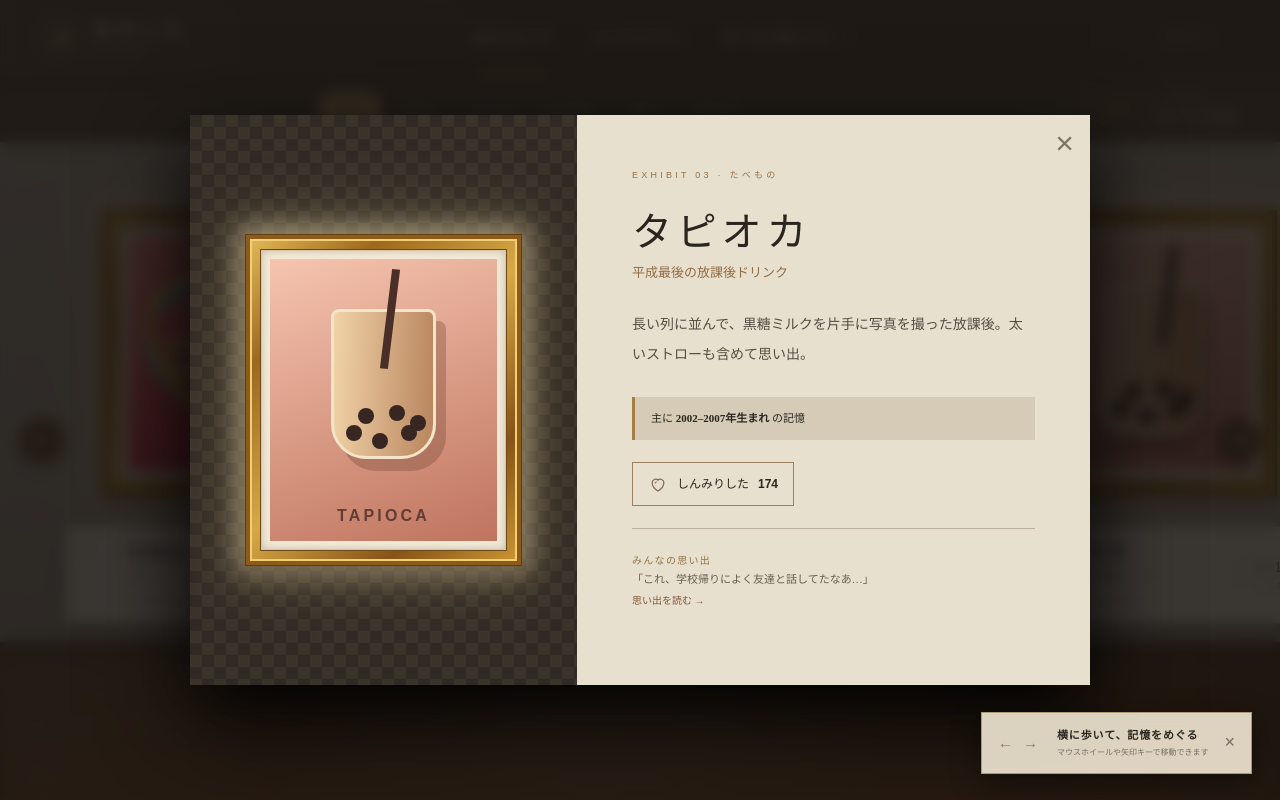
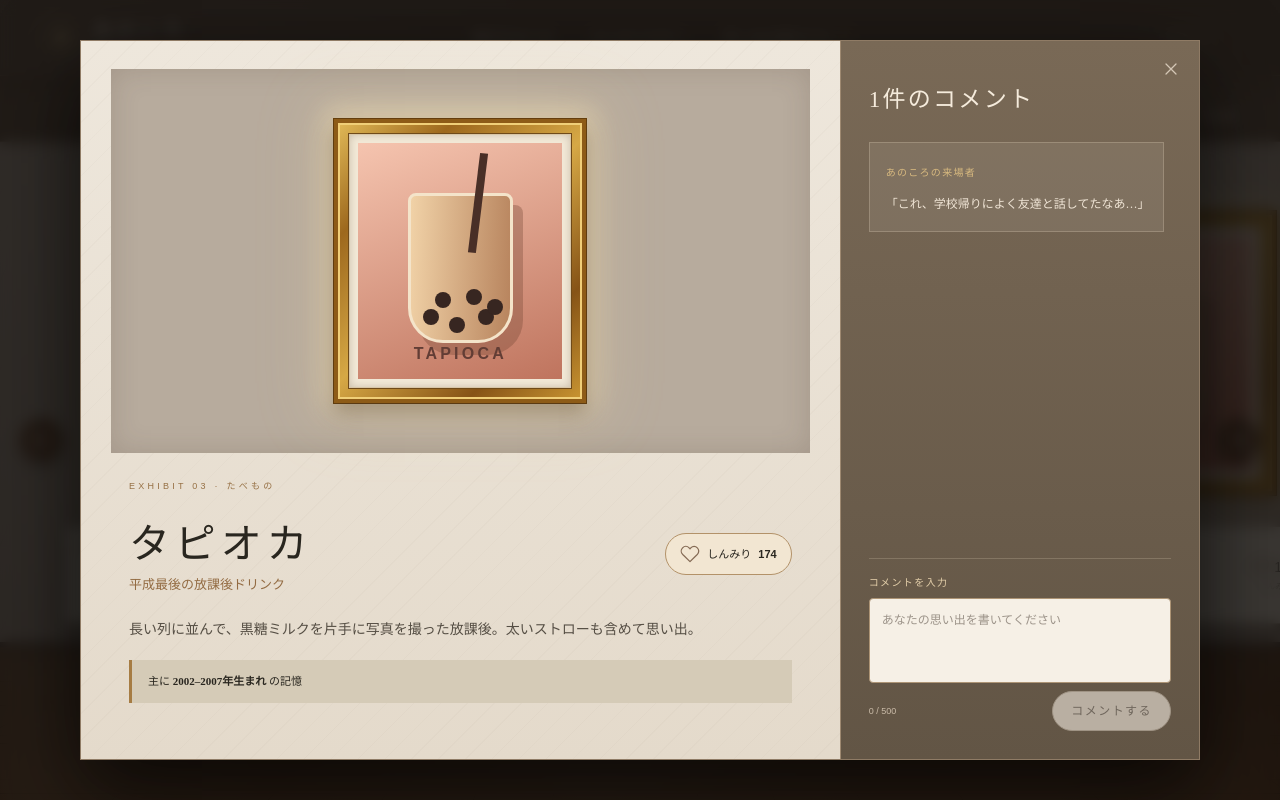
Before and after one commit to yasusudas/anokoro-museum, a Next.js app: page / in a window 1280 px wide. Both pictures are taken after a click on the button "TAPIOCA". Built offline with nearby package versions, Linux system fonts and the light colour scheme.

Commit message:
add: 展示品の個別ページのUI作成

```diff
--- a/app/globals.css
+++ b/app/globals.css
@@ -332,7 +332,7 @@ button:focus-visible {
   transition: transform .25s, box-shadow .25s;
 }
 
-.frame:hover {
+.gallery .frame:hover {
   transform: translateY(-5px) scale(1.015);
   box-shadow:
     0 17px 27px rgba(63, 45, 30, .45),
@@ -412,6 +412,8 @@ button:focus-visible {
   width: 20px;
   fill: none;
   stroke: #856b55;
+  stroke-linecap: round;
+  stroke-linejoin: round;
   stroke-width: 1.5;
 }
 
@@ -428,12 +430,12 @@ button:focus-visible {
 
 .nostalgia.liked svg,
 .modal-like.liked svg {
-  fill: #9b5046;
-  stroke: #9b5046;
+  fill: #a8dce4;
+  stroke: #72b7c3;
 }
 
 .nostalgia.liked {
-  color: #8d3f38;
+  color: #568e98;
 }
 
 .floor {
@@ -893,51 +895,85 @@ button:focus-visible {
 
 .detail-modal {
   position: relative;
-  width: min(900px, 92vw);
-  max-height: 88vh;
-  display: grid;
-  grid-template-columns: 43% 57%;
-  overflow: auto;
-  background: #e8e0cf;
-  box-shadow: 0 30px 80px #000;
+  width: min(1120px, 94vw);
+  height: min(760px, 90vh);
+  display: grid;
+  grid-template-columns: minmax(0, 1.9fr) minmax(300px, .9fr);
+  overflow: hidden;
+  border: 1px solid #8f7b65;
+  background: #e9e0d1;
+  box-shadow: 0 30px 80px rgba(0, 0, 0, .72);
 }
 
 .modal-close {
   position: absolute;
   z-index: 5;
-  right: 16px;
+  right: 12px;
   top: 12px;
+  width: 32px;
+  height: 32px;
+  display: grid;
+  place-items: center;
   border: 0;
-  background: none;
-  font: 32px/1 Arial;
-  color: #7f7464;
+  background: transparent;
+  color: #d4c7b6;
   cursor: pointer;
+  transition: color .2s, background-color .2s;
+}
+
+.modal-close svg {
+  width: 20px;
+  height: 20px;
+  fill: none;
+  stroke: currentColor;
+  stroke-linecap: round;
+  stroke-width: 1.5;
+}
+
+.modal-close:hover {
+  background: rgba(255, 250, 241, .08);
+  color: #fff8eb;
+}
+
+.modal-main {
+  min-width: 0;
+  overflow-y: auto;
+  padding: 28px 30px 32px;
+  background:
+    repeating-linear-gradient(135deg, rgba(91, 70, 49, .025) 0, rgba(91, 70, 49, .025) 1px, transparent 1px, transparent 19px),
+    linear-gradient(180deg, #eee7dc 0%, #e4dacb 100%);
 }
 
 .modal-art {
-  min-height: 570px;
+  height: min(390px, 48vh);
   display: grid;
   place-items: center;
-  background: #302a24;
-  background-image: linear-gradient(45deg, #3a332a 25%, transparent 25%, transparent 75%, #3a332a 75%), linear-gradient(45deg, #3a332a 25%, transparent 25%, transparent 75%, #3a332a 75%);
-  background-size: 24px 24px;
-  background-position: 0 0, 12px 12px;
+  padding: 24px;
+  background: #b7ab9d;
+  box-shadow: inset 0 0 28px rgba(72, 54, 39, .17);
 }
 
 .modal-frame {
   margin: 0;
-  width: 275px;
-  height: 330px;
+  cursor: default;
+  transition: none;
 }
 
 .modal-content {
-  padding: 55px 55px 42px;
+  padding: 28px 18px 0;
 }
 
 .modal-content h2 {
   margin: 0;
-  font-size: 40px;
+  font-size: clamp(30px, 3.2vw, 44px);
   letter-spacing: .12em;
+}
+
+.modal-title-row {
+  display: flex;
+  align-items: center;
+  justify-content: space-between;
+  gap: 24px;
 }
 
 .modal-subtitle {
@@ -946,7 +982,7 @@ button:focus-visible {
 }
 
 .modal-memory {
-  margin: 28px 0;
+  margin: 20px 0 16px;
   line-height: 2.1;
   font-size: 14px;
   color: #554e44;
@@ -960,14 +996,15 @@ button:focus-visible {
 }
 
 .modal-like {
-  margin: 22px 0;
+  flex: 0 0 auto;
   display: flex;
   align-items: center;
-  gap: 9px;
-  border: 1px solid #9c8060;
-  background: transparent;
-  padding: 11px 15px;
-  font-size: 12px;
+  gap: 7px;
+  border: 1px solid #b39269;
+  border-radius: 999px;
+  background: #f2e6d2;
+  padding: 10px 14px;
+  font-size: 11px;
   cursor: pointer;
 }
 
@@ -976,33 +1013,147 @@ button:focus-visible {
 }
 
 .modal-like.liked {
-  color: #8d3f38;
-  background: #f1dbd5;
-}
-
-.thread-preview {
-  border-top: 1px solid #bdb19e;
-  padding-top: 18px;
-}
-
-.thread-preview span {
+  color: #568e98;
+  background: #e1f1f3;
+}
+
+.modal-comments {
+  min-width: 0;
+  display: flex;
+  flex-direction: column;
+  padding: 42px 28px 28px;
+  border-left: 1px solid #9e8971;
+  background: linear-gradient(180deg, #796956 0%, #625545 100%);
+  color: #f5ebdc;
+  overflow: hidden;
+}
+
+.modal-comments-heading {
+  flex: 0 0 auto;
+}
+
+.modal-comments-heading h3 {
+  margin: 0 0 24px;
+  font-size: 23px;
+  font-weight: 500;
+  letter-spacing: .1em;
+}
+
+.modal-comment-list {
+  flex: 1;
+  min-height: 0;
+  overflow-y: auto;
+  padding-right: 7px;
+  scrollbar-color: #b99d70 rgba(255, 250, 241, .08);
+  scrollbar-width: thin;
+}
+
+.modal-comment-list::-webkit-scrollbar {
+  width: 6px;
+}
+
+.modal-comment-list::-webkit-scrollbar-track {
+  background: rgba(255, 250, 241, .08);
+}
+
+.modal-comment-list::-webkit-scrollbar-thumb {
+  border-radius: 999px;
+  background: #b99d70;
+}
+
+.modal-comment {
+  min-width: 0;
+  padding: 16px;
+  border: 1px solid rgba(239, 222, 197, .24);
+  background: rgba(255, 250, 241, .08);
+}
+
+.modal-comment+.modal-comment {
+  margin-top: 10px;
+}
+
+.modal-comment span {
   font-size: 10px;
-  color: #927344;
+  color: #d7b97f;
   letter-spacing: .13em;
 }
 
-.thread-preview p {
-  font-size: 11px;
-  color: #665d50;
-}
-
-.thread-preview button {
-  border: 0;
-  background: none;
-  padding: 0;
-  color: #7f5632;
+.modal-comment p {
+  margin: 10px 0 0;
+  color: #f0e5d6;
+  font-size: 12px;
+  line-height: 1.9;
+  overflow-wrap: anywhere;
+  white-space: pre-wrap;
+  word-break: break-word;
+}
+
+.modal-comment-form {
+  flex: 0 0 auto;
+  display: grid;
+  gap: 8px;
+  margin-top: 18px;
+  padding-top: 16px;
+  border-top: 1px solid rgba(239, 222, 197, .2);
+}
+
+.modal-comment-form label {
+  color: #e4cfaa;
   font-size: 10px;
+  letter-spacing: .14em;
+}
+
+.modal-comment-form textarea {
+  width: 100%;
+  resize: none;
+  border: 1px solid #ad9475;
+  border-radius: 4px;
+  background: rgba(255, 250, 241, .94);
+  padding: 11px 12px;
+  color: #43382e;
+  font: inherit;
+  font-size: 12px;
+  line-height: 1.7;
+}
+
+.modal-comment-form textarea:focus-visible {
+  outline: 2px solid #d6b46f;
+  outline-offset: 2px;
+}
+
+.modal-comment-actions {
+  display: flex;
+  align-items: center;
+  justify-content: space-between;
+  gap: 12px;
+}
+
+.modal-comment-actions small {
+  color: #cbbca9;
+  font: 9px Arial, sans-serif;
+}
+
+.modal-comment-button {
+  border: 1px solid #d1b27b;
+  border-radius: 999px;
+  background: #efe2ca;
+  padding: 10px 18px;
+  color: #574838;
+  font-size: 12px;
+  letter-spacing: .12em;
   cursor: pointer;
+}
+
+.modal-comment-button:hover {
+  background: #d6b46f;
+  color: #30271f;
+}
+
+.modal-comment-button:disabled {
+  border-color: #9f9384;
+  background: #b9afa2;
+  color: #6f665c;
+  cursor: not-allowed;
 }
 
 .guide-toast {
@@ -1106,15 +1257,34 @@ button:focus-visible {
   }
 
   .detail-modal {
-    grid-template-columns: 1fr
+    height: auto;
+    max-height: 92vh;
+    grid-template-columns: 1fr;
+    overflow-y: auto
+  }
+
+  .modal-main {
+    overflow: visible
   }
 
   .modal-art {
-    min-height: 390px
+    height: 340px;
+    min-height: 0
   }
 
   .modal-content {
     padding: 35px
+  }
+
+  .modal-comments {
+    min-height: 360px;
+    border-top: 1px solid #9e8971;
+    border-left: 0
+  }
+
+  .modal-comment-list {
+    flex: none;
+    max-height: 280px
   }
 
   .guide-toast {
@@ -1151,8 +1321,10 @@ button:focus-visible {
   }
 
   .modal-art {
-    min-height: 450px
-  }
+    height: 300px;
+    min-height: 0
+  }
+
 }
 
 .auth-viewport {
--- a/components/museum/museum-experience.tsx
+++ b/components/museum/museum-experience.tsx
@@ -1,6 +1,6 @@
 "use client";
 
-import { useCallback, useEffect, useRef, useState } from "react";
+import { useCallback, useEffect, useRef, useState, type FormEvent } from "react";
 
 import Link from "next/link";
 
@@ -14,6 +14,11 @@ type Exhibit = {
   description: string;
   shinmiriCount: number;
   theme: string;
+};
+
+type ExhibitComment = {
+  id: string;
+  content: string;
 };
 
 const exhibits: Exhibit[] = [
@@ -37,8 +42,7 @@ function ArrowIcon({ direction = "right" }: { direction?: "left" | "right" }) {
 function NostalgiaIcon() {
   return (
     <svg viewBox="0 0 24 24" aria-hidden="true">
-      <path d="M12 20.4s-7-4.3-7-10A4.2 4.2 0 0 1 12 7.3a4.2 4.2 0 0 1 7 3.1c0 5.7-7 10-7 10Z" />
-      <path d="M8.4 11.2c.4-1.1 1.1-1.7 2.1-1.9" />
+      <path d="M20.8 4.6a5.5 5.5 0 0 0-7.8 0L12 5.7l-1.1-1.1a5.5 5.5 0 0 0-7.8 7.8l1.1 1.1L12 21.2l7.8-7.7 1.1-1.1a5.5 5.5 0 0 0-.1-7.8Z" />
     </svg>
   );
 }
@@ -56,6 +60,8 @@ export function MuseumExperience() {
   const [activeCategory, setActiveCategory] = useState("すべて");
   const [selected, setSelected] = useState<Exhibit | null>(null);
   const [shinmiriItems, setShinmiriItems] = useState<string[]>([]);
+  const [commentsByExhibit, setCommentsByExhibit] = useState<Record<string, ExhibitComment[]>>({});
+  const [commentDraft, setCommentDraft] = useState("");
   const [showGuide, setShowGuide] = useState(true);
   const visible = activeCategory === "すべて" ? exhibits : exhibits.filter((item) => item.category === activeCategory);
   const move = useCallback((direction: number) => {
@@ -92,6 +98,20 @@ export function MuseumExperience() {
 
   const toggleShinmiri = (id: string) =>
     setShinmiriItems((current) => (current.includes(id) ? current.filter((item) => item !== id) : [...current, id]));
+
+  const handleCommentSubmit = (event: FormEvent<HTMLFormElement>) => {
+    event.preventDefault();
+    const content = commentDraft.trim();
+
+    if (!selected || !content) return;
+
+    const comment = { id: crypto.randomUUID(), content };
+    setCommentsByExhibit((current) => ({
+      ...current,
+      [selected.id]: [...(current[selected.id] ?? []), comment],
+    }));
+    setCommentDraft("");
+  };
 
   return (
     <main className="museum-shell">
@@ -201,8 +221,11 @@ export function MuseumExperience() {
         <div className="modal-backdrop" onMouseDown={() => setSelected(null)}>
           <section className="detail-modal" role="dialog" aria-modal="true" aria-label={`${selected.title}の展示詳細`} onMouseDown={(event) => event.stopPropagation()}>
             <button className="modal-close" onClick={() => setSelected(null)} aria-label="閉じる">
-              ×
+              <svg viewBox="0 0 24 24" aria-hidden="true">
+                <path d="M18 6 6 18M6 6l12 12" />
+              </svg>
             </button>
+            <div className="modal-main">
               <div className="modal-art">
                 <div className="frame modal-frame">
                   <span className="frame-inner">
@@ -214,26 +237,62 @@ export function MuseumExperience() {
                 <p className="eyebrow">
                   EXHIBIT {selected.number} · {selected.category}
                 </p>
+                <div className="modal-title-row">
+                  <div>
                     <h2>{selected.title}</h2>
                     <p className="modal-subtitle">{selected.subtitle}</p>
+                  </div>
+                  <button className={shinmiriItems.includes(selected.id) ? "modal-like liked" : "modal-like"} onClick={() => toggleShinmiri(selected.id)}>
+                    <NostalgiaIcon />
+                    <span>しんみり</span>
+                    <b>{selected.shinmiriCount + (shinmiriItems.includes(selected.id) ? 1 : 0)}</b>
+                  </button>
+                </div>
                 <p className="modal-memory">{selected.description}</p>
                 <div className="memory-tag">
                   主に <b>{selected.year}年生まれ</b> の記憶
                 </div>
-              <button className={shinmiriItems.includes(selected.id) ? "modal-like liked" : "modal-like"} onClick={() => toggleShinmiri(selected.id)}>
-                <NostalgiaIcon />しんみりした <b>{selected.shinmiriCount + (shinmiriItems.includes(selected.id) ? 1 : 0)}</b>
-              </button>
-              <div className="thread-preview">
-                <span>みんなの思い出</span>
-                <p>「これ、学校帰りによく友達と話してたなあ…」</p>
-                <button>思い出を読む →</button>
               </div>
             </div>
+            <aside className="modal-comments" aria-label="コメント欄">
+              <div className="modal-comments-heading">
+                <h3>{1 + (commentsByExhibit[selected.id]?.length ?? 0)}件のコメント</h3>
+              </div>
+              <div className="modal-comment-list">
+                <article className="modal-comment">
+                  <span>あのころの来場者</span>
+                  <p>「これ、学校帰りによく友達と話してたなあ…」</p>
+                </article>
+                {(commentsByExhibit[selected.id] ?? []).map((comment) => (
+                  <article className="modal-comment" key={comment.id}>
+                    <span>あなた</span>
+                    <p>{comment.content}</p>
+                  </article>
+                ))}
+              </div>
+              <form className="modal-comment-form" onSubmit={handleCommentSubmit}>
+                <label htmlFor={`comment-${selected.id}`}>コメントを入力</label>
+                <textarea
+                  id={`comment-${selected.id}`}
+                  value={commentDraft}
+                  onChange={(event) => setCommentDraft(event.target.value)}
+                  placeholder="あなたの思い出を書いてください"
+                  maxLength={500}
+                  rows={3}
+                />
+                <div className="modal-comment-actions">
+                  <small>{commentDraft.length} / 500</small>
+                  <button className="modal-comment-button" type="submit" disabled={!commentDraft.trim()}>
+                    コメントする
+                  </button>
+                </div>
+              </form>
+            </aside>
           </section>
         </div>
       )}
 
-      {showGuide && (
+      {showGuide && !selected && (
         <div className="guide-toast">
           <span>← →</span>
           <div>
```
Lines whose indentation alone changed are shown as unchanged.
